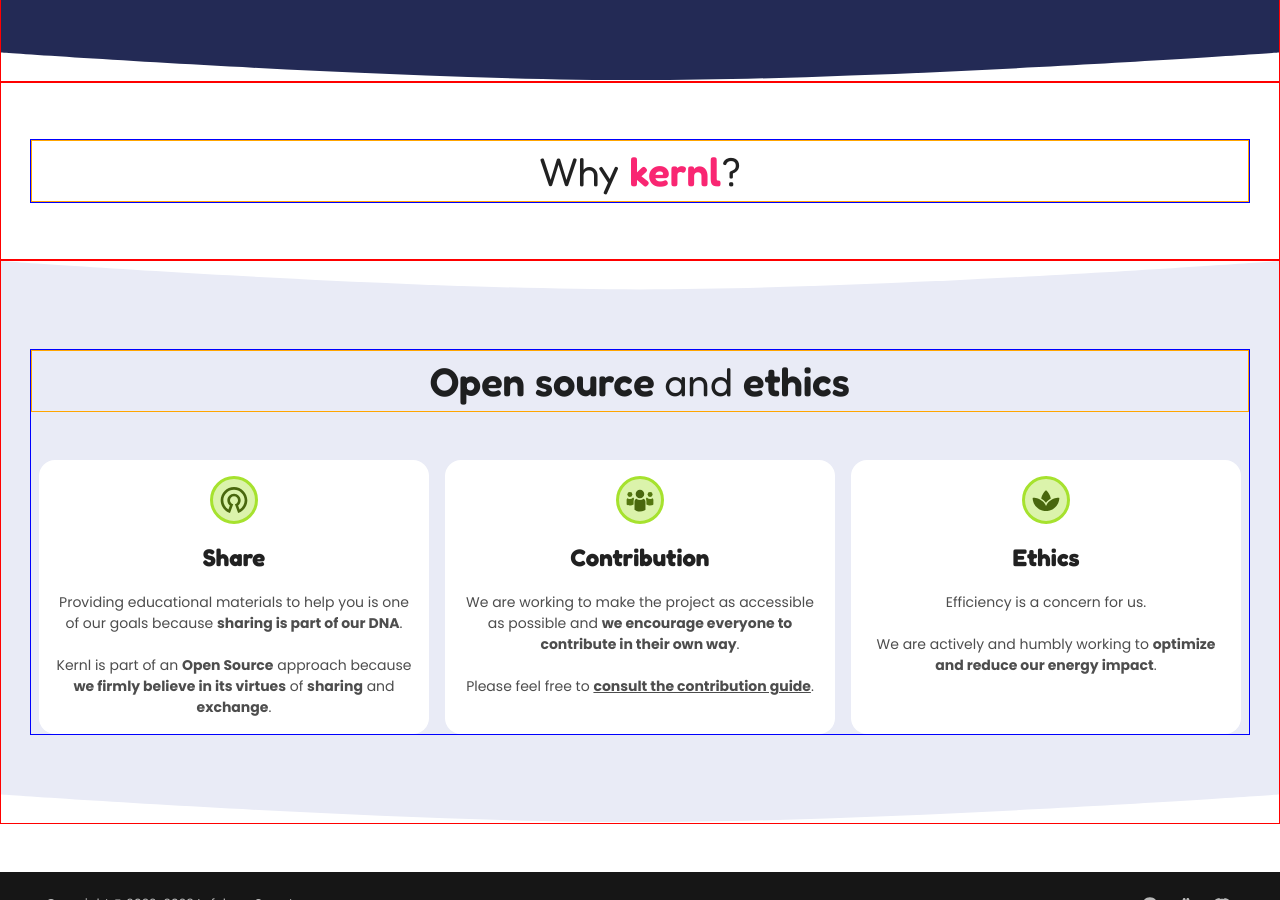
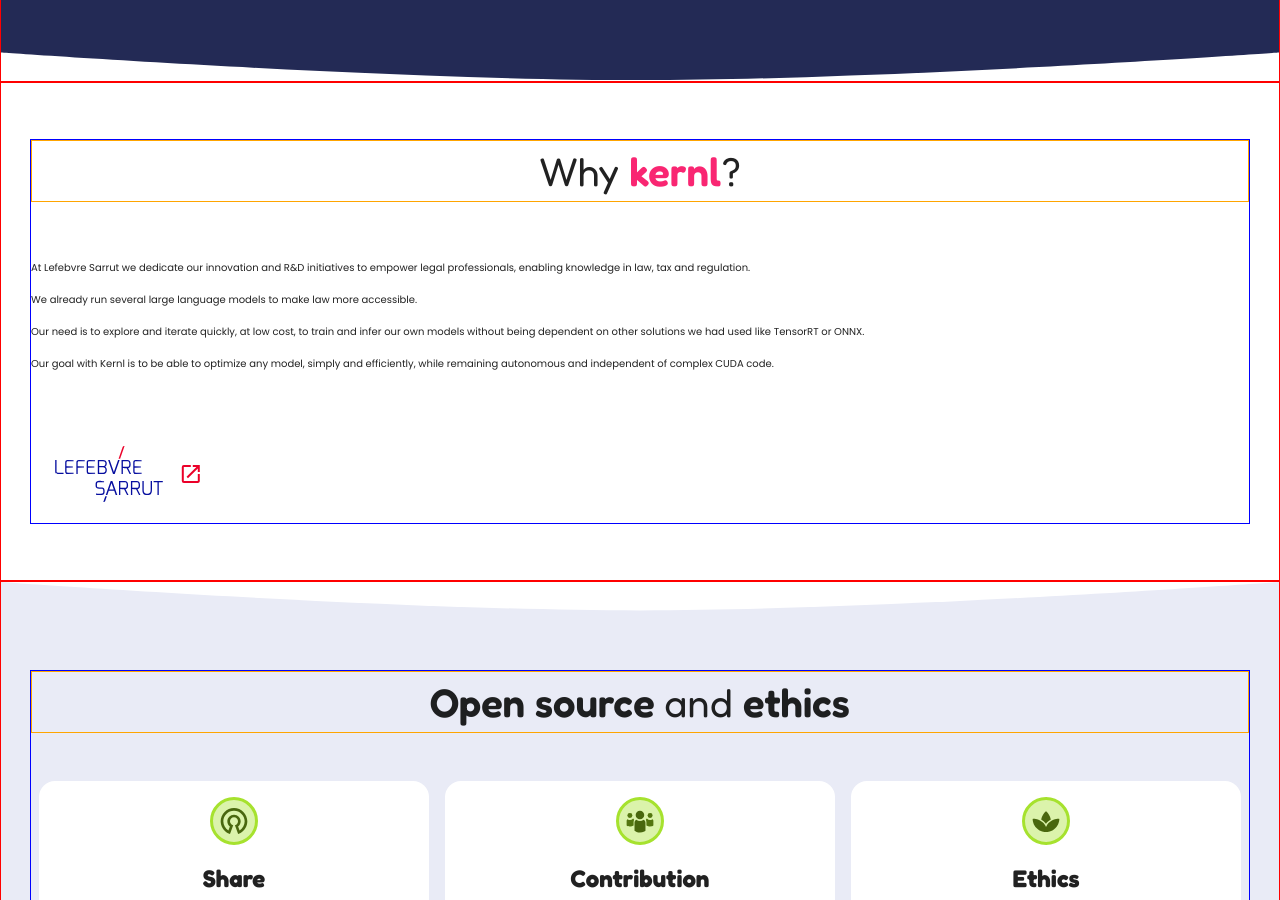
Before and after one commit to ELS-RD/kernl, an MkDocs documentation site: the page built from docs/index.md, in a window 1280 px wide and 900 px high, scrolled down 1452 px. Built offline with MkDocs 1.6.1 and Material for MkDocs 9.7.7, drawn with Linux system fonts in a browser that asks for light colours; comment, search, counter and statistics services are not loaded.

Commit message:
feat: adds why section html content.

```diff
--- a/docs/overrides/home.html
+++ b/docs/overrides/home.html
@@ -105,6 +105,26 @@
     <section class="knl-why">
         <div class="knl-why__content md-grid">
             <h3>Why <em>kernl</em>?</h3>
+            <p>
+                At <em>Lefebvre Sarrut</em> we dedicate our <em>innovation</em> and <em>R&D</em> initiatives to empower
+                legal professionals,
+                enabling knowledge in law, tax and regulation.
+                <br>
+                <br>
+                We already run several large language models to <em>make law more accessible</em>.
+                <br>
+                <br>
+                Our need is to <em>explore and iterate quickly</em>, at <em>low cost</em>, to train and infer our own
+                models <em>without being dependent</em> on other solutions we had used like TensorRT or ONNX.
+                <br>
+                <br>
+                <em>Our goal with Kernl</em> is to be able to <em>optimize any model</em>, <em>simply and
+                efficiently</em>, while remaining
+                <em>autonomous</em> and <em>independent</em> of complex CUDA code.
+            </p>
+            <a href="https://www.lefebvre-sarrut.eu" target="_blank" rel="noopener noreferrer">
+                <img src="./assets/images/logo-ls.svg" alt="Lefebvre Sarrut logo"/>
+            </a>
         </div>
     </section>
     <section class="knl-oss">
```
